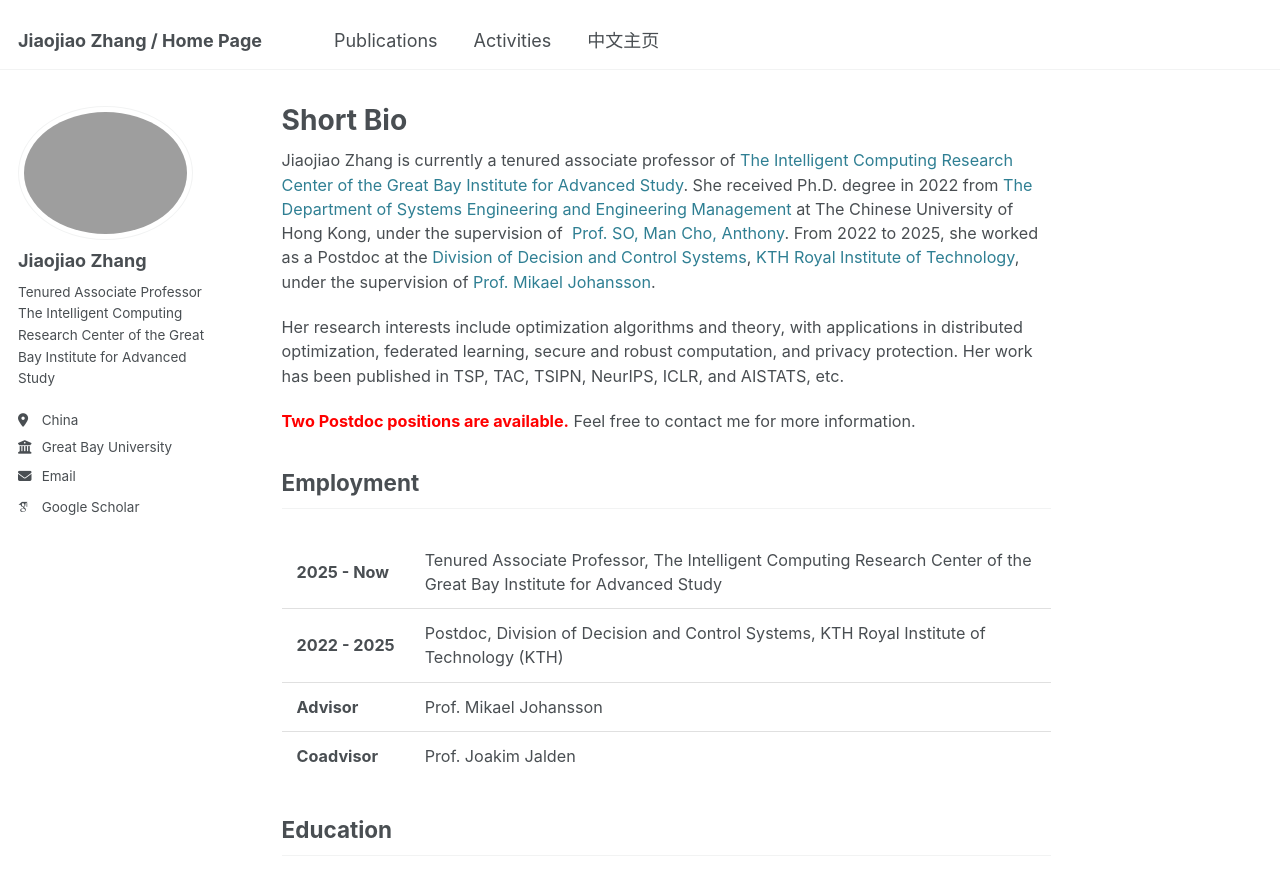
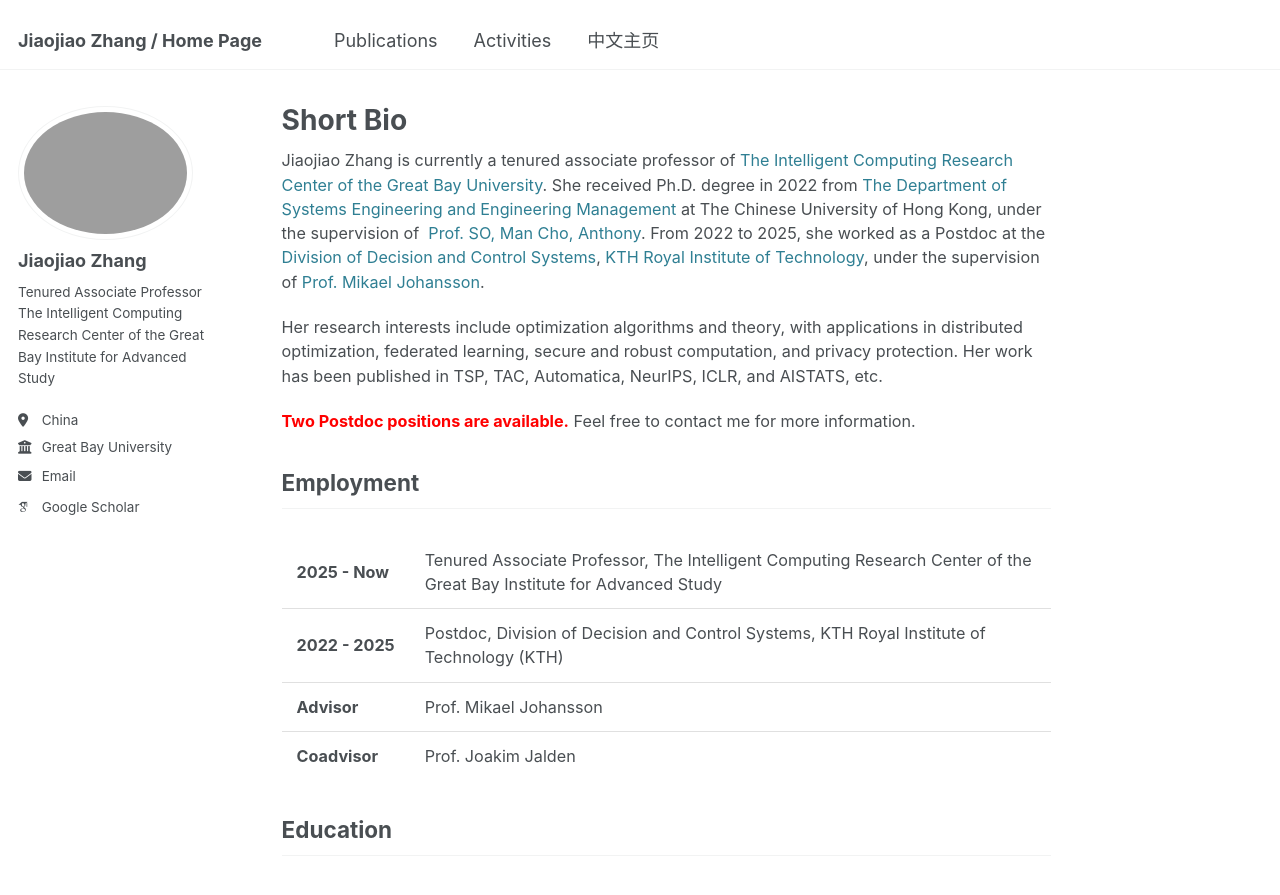
Before and after one commit to JiaojiaoZhang-jjz/JiaojiaoZhang-jjz.github.io, a Jekyll site: the page built from _pages/about.md, in a window 1280 px wide and 900 px high. Shown: the top 895 px of the window. Built offline with Jekyll 4.4.1, drawn with Linux system fonts in a browser that asks for light colours; some web fonts are replaced.

Commit message:
Update about.md

```diff
--- a/_pages/about.md
+++ b/_pages/about.md
@@ -4,9 +4,9 @@ title: "Short Bio"
 author_profile: true
 ---
 <div class="page-content" markdown="1">
-Jiaojiao Zhang is currently a tenured associate professor of [The Intelligent Computing Research Center of the Great Bay Institute for Advanced Study](https://www.gbu.edu.cn/menu/208?lang=en). She received Ph.D. degree in 2022 from [The Department of Systems Engineering and Engineering Management](https://www.se.cuhk.edu.hk/) at The Chinese University of Hong Kong, under the supervision of  [Prof. SO, Man Cho, Anthony](https://www.se.cuhk.edu.hk/people/academic-staff/prof-so-man-cho-anthony/). From 2022 to 2025, she worked as a Postdoc at the [Division of Decision and Control Systems](https://www.kth.se/directory/j/jr/jrl), [KTH Royal Institute of Technology](https://www.kth.se/china), under the supervision of [Prof. Mikael Johansson](https://scholar.google.com/citations?user=wQSRT18AAAAJ&hl=en).
+Jiaojiao Zhang is currently a tenured associate professor of [The Intelligent Computing Research Center of the Great Bay University](https://www.gbu.edu.cn/menu/208?lang=en). She received Ph.D. degree in 2022 from [The Department of Systems Engineering and Engineering Management](https://www.se.cuhk.edu.hk/) at The Chinese University of Hong Kong, under the supervision of  [Prof. SO, Man Cho, Anthony](https://www.se.cuhk.edu.hk/people/academic-staff/prof-so-man-cho-anthony/). From 2022 to 2025, she worked as a Postdoc at the [Division of Decision and Control Systems](https://www.kth.se/directory/j/jr/jrl), [KTH Royal Institute of Technology](https://www.kth.se/china), under the supervision of [Prof. Mikael Johansson](https://scholar.google.com/citations?user=wQSRT18AAAAJ&hl=en).
 
-Her research interests include optimization algorithms and theory, with applications in distributed optimization, federated learning, secure and robust computation, and privacy protection. Her work has been published in TSP, TAC, TSIPN, NeurIPS, ICLR, and AISTATS, etc.
+Her research interests include optimization algorithms and theory, with applications in distributed optimization, federated learning, secure and robust computation, and privacy protection. Her work has been published in TSP, TAC, Automatica, NeurIPS, ICLR, and AISTATS, etc.
 
 **<span style="color:red;">Two Postdoc positions are available.</span>** Feel free to contact me for more information.
 
```
